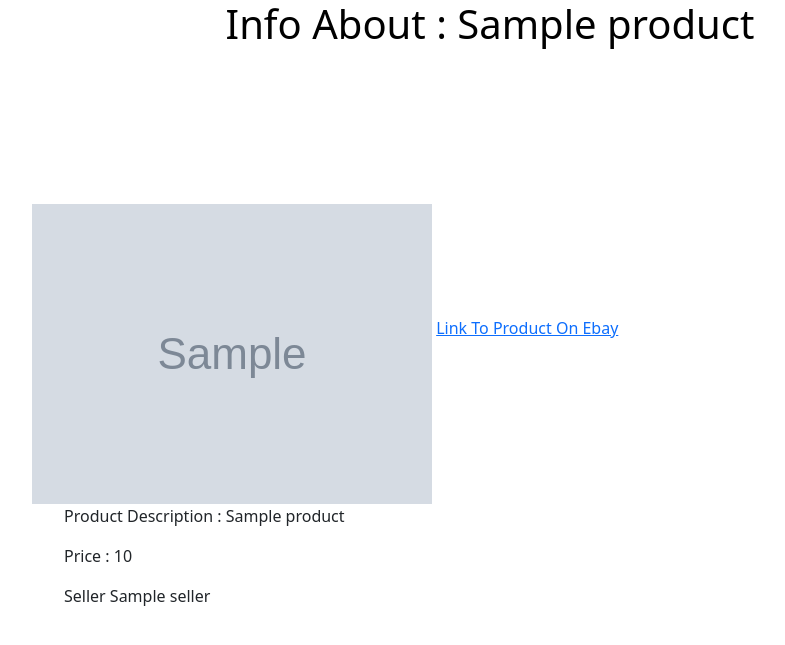
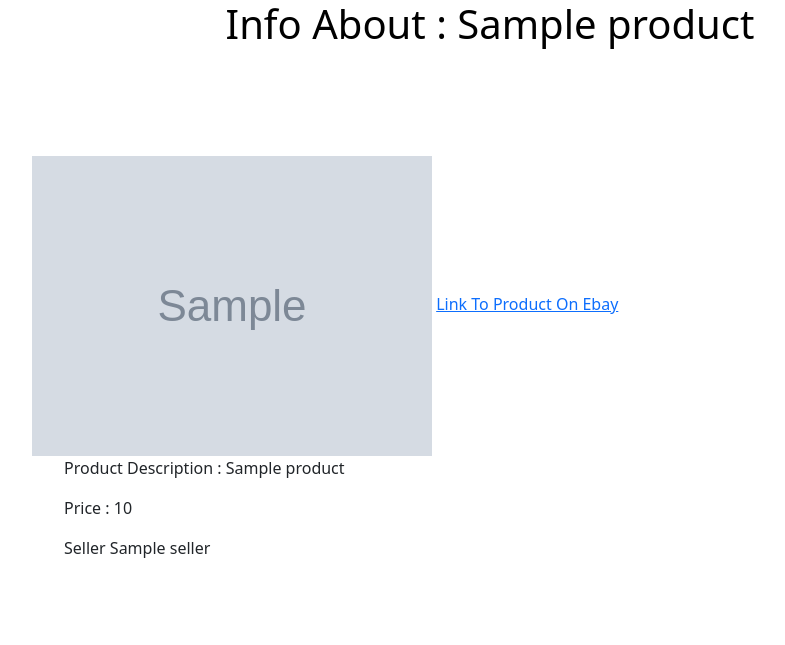
Before and after one commit to GaGex1222/Ebay-Scraper, a Flask app: template templates/specificitem.html in a window 1280 px wide. Shown: the top 645 px of the page, without its empty margins (150-935 px from the left). Run offline with Flask 3, Linux system fonts and the light colour scheme; the template is opened without the code that fills it: most values are stand-ins (such as "Sample title", 1, 10 or a date in 2020); grey boxes marked "Sample" are stand-in pictures; some libraries are stand-ins or nearby versions.

Commit message:
Changed site names

```diff
--- a/templates/main.html
+++ b/templates/main.html
@@ -6,7 +6,7 @@
     <link rel="stylesheet" href="/static/style.css">
     <meta name="viewport" content="width=device-width, initial-scale=1.0">
     <link href="https://cdn.jsdelivr.net/npm/bootstrap@5.3.3/dist/css/bootstrap.min.css" rel="stylesheet" integrity="sha384-QWTKZyjpPEjISv5WaRU9OFeRpok6YctnYmDr5pNlyT2bRjXh0JMhjY6hW+ALEwIH" crossorigin="anonymous">
-    <title>Document</title>
+    <title>Ebay Scraper</title>
 </head>
 <body style="background-color: rgba(15, 147, 165, 0.884);">
     <h1 style="color: black;">Search For A Product!</h1>
--- a/templates/selectproducts.html
+++ b/templates/selectproducts.html
@@ -5,7 +5,7 @@
     <link rel="stylesheet" href="/static/style.css">
     <meta name="viewport" content="width=device-width, initial-scale=1.0">
     <link href="https://cdn.jsdelivr.net/npm/bootstrap@5.3.3/dist/css/bootstrap.min.css" rel="stylesheet" integrity="sha384-QWTKZyjpPEjISv5WaRU9OFeRpok6YctnYmDr5pNlyT2bRjXh0JMhjY6hW+ALEwIH" crossorigin="anonymous">
-    <title>Document</title>
+    <title>Ebay Scraper</title>
 </head>
 <body style="background-color: white;">
     <h1 style="color: black;">Search For A Product!</h1>
--- a/templates/specificitem.html
+++ b/templates/specificitem.html
@@ -5,13 +5,13 @@
     <link rel="stylesheet" href="/static/style.css">
     <meta name="viewport" content="width=device-width, initial-scale=1.0">
     <link href="https://cdn.jsdelivr.net/npm/bootstrap@5.3.3/dist/css/bootstrap.min.css" rel="stylesheet" integrity="sha384-QWTKZyjpPEjISv5WaRU9OFeRpok6YctnYmDr5pNlyT2bRjXh0JMhjY6hW+ALEwIH" crossorigin="anonymous">
-    <title>Document</title>
+    <title>Ebay Scraper</title>
 </head>
 <body style="background-color: white;">
     <h1 style="color: black;">Info About : {{product}}</h1>
     <div class="mid container-sm">
-        <img class="mt-5" src="{{image}}" alt="Pic">
-        <a class="mt-5" href="{{link}}">Link To Product On Ebay</a>
+        <img src="{{image}}" alt="Pic">
+        <a href="{{link}}">Link To Product On Ebay</a>
         <ul>
             <p>Product Description : {{product}}</p>
             <p>Price : {{price}}</p>
```
